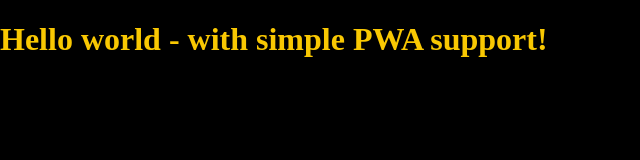
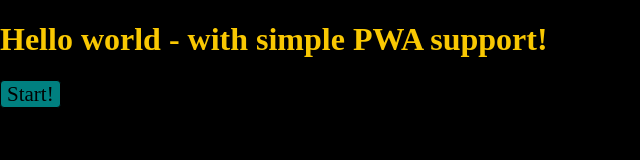
Before and after one commit to WaldekAdams/AppWaterGlass, a website: page src/content/index.html in a window 1280 px wide. Shown: the whole page, without its empty margins (0-640 px from the left). Drawn offline with nearby package versions, Linux system fonts and the light colour scheme; files that its build step writes are made by us from their sources.

Commit message:
add button

```diff
--- a/src/content/index.html
+++ b/src/content/index.html
@@ -1,5 +1,6 @@
 <!DOCTYPE html>
 <html lang="en">
+
 <head>
   <meta charset="UTF-8" />
   <meta name="viewport" content="width=device-width, initial-scale=1.0" />
@@ -18,23 +19,17 @@
 
   <link rel="manifest" href="manifest.json" />
   <meta name="apple-mobile-web-app-capable" content="yes" />
-    <link
-      rel="apple-touch-icon"
-      sizes="192x192"
-      href="assets/pwa/icons/icon-192x192.png"
-    />
+  <link rel="apple-touch-icon" sizes="192x192" href="assets/pwa/icons/icon-192x192.png" />
 
-    <link
-      rel="icon"
-      type="image/png"
-      href="assets/pwa/icons/icon-192x192.png"
-    />
+  <link rel="icon" type="image/png" href="assets/pwa/icons/icon-192x192.png" />
 
   <link rel="stylesheet" href="css/main.css" />
 </head>
+
 <body>
   <h1>Hello world - with simple PWA support!</h1>
-
+  <button class="btn">Start!</button>
   <script src="js/main.js"></script>
 </body>
+
 </html>
--- a/src/scss/main.scss
+++ b/src/scss/main.scss
@@ -6,7 +6,9 @@
   box-sizing: border-box;
 }
 
-*, *:before, *:after {
+*,
+*:before,
+*:after {
   box-sizing: inherit;
 }
 
@@ -14,3 +16,10 @@
   color: $yellow;
   background: $violet;
 }
+
+.btn {
+  font-size: 21px;
+  border: 1px solid black;
+  background-color: teal;
+  border-radius: 4px;
+}
```
Lines whose indentation alone changed are shown as unchanged.
